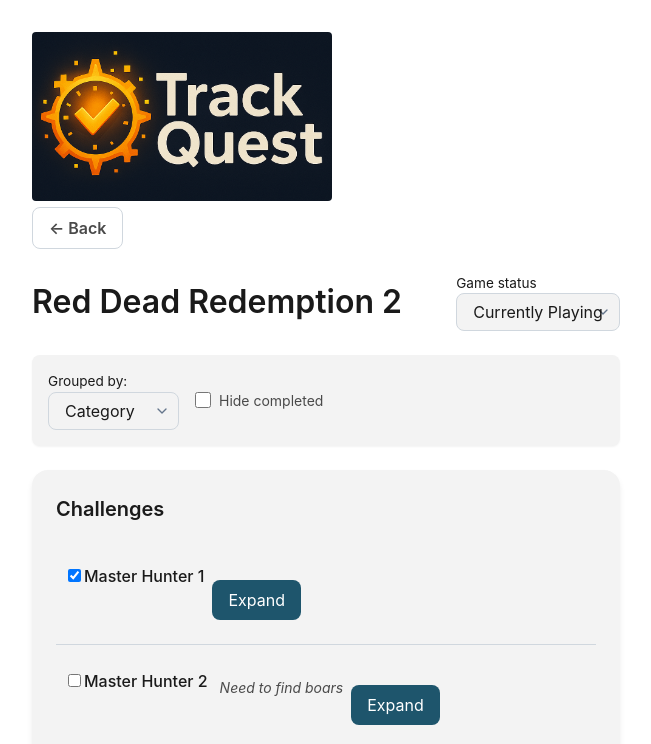
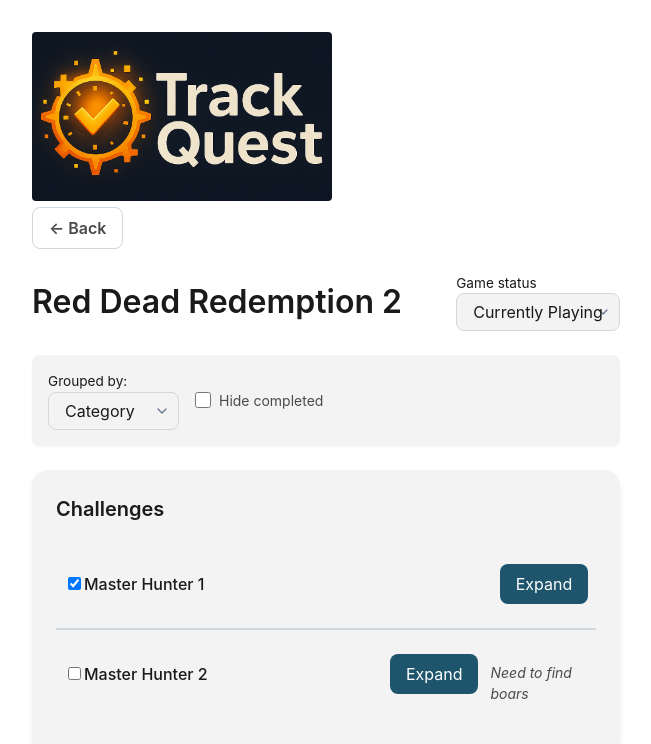
Before and after one commit to leovolving/quest, a React (Vite) app: page /game/1 in a window 1280 px wide. Shown: the top 744 px of the page, without its empty margins (0-651 px from the left). Built offline with nearby package versions, Linux system fonts and the light colour scheme.

Commit message:
Move expand button to top of objective card

```diff
--- a/src/components/ObjectiveItem.jsx
+++ b/src/components/ObjectiveItem.jsx
@@ -17,13 +17,21 @@
   transition: background-color 0.2s ease-in-out;
 
   &:not(:last-of-type) {
-    border-bottom: 1px solid ${({ theme }) => theme.colors.border};
+    border-bottom: 2px solid ${({ theme }) => theme.colors.border};
   }
 
   @media (max-width: 600px) {
     flex-direction: column;
     gap: ${({ theme }) => theme.spacing.xs};
   }
+`;
+
+const TitleContainer = styled.div`
+  width: 100%;
+  display: flex;
+  gap: ${({ theme }) => theme.spacing.sm};
+  align-items: center;
+  justify-content: space-between;
 `;
 
 const Checkbox = styled.input`
@@ -104,10 +112,15 @@
 
   return (
     <Wrapper>
-      <label>
-        <Checkbox type="checkbox" checked={objective.completed} onChange={handleChange} />
-        <Title>{objective.title}</Title>
-      </label>
+      <TitleContainer>
+        <label>
+          <Checkbox type="checkbox" checked={objective.completed} onChange={handleChange} />
+          <Title>{objective.title}</Title>
+        </label>
+        <Button as={Link} to={generateObjectiveDetailsLink(objective.id)}>
+          Expand
+        </Button>
+      </TitleContainer>
       {objective.notes && <Note>{objective.notes}</Note>}
 
       {objective.progress && (
@@ -126,11 +139,6 @@
           </ProgressControls>
         </>
       )}
-      <ActionsContainer>
-        <Button as={Link} to={generateObjectiveDetailsLink(objective.id)}>
-          Expand
-        </Button>
-      </ActionsContainer>
     </Wrapper>
   );
 };
```
